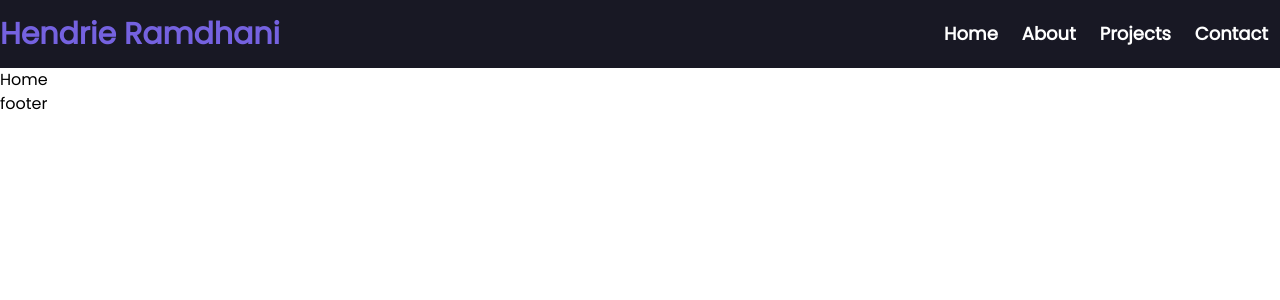
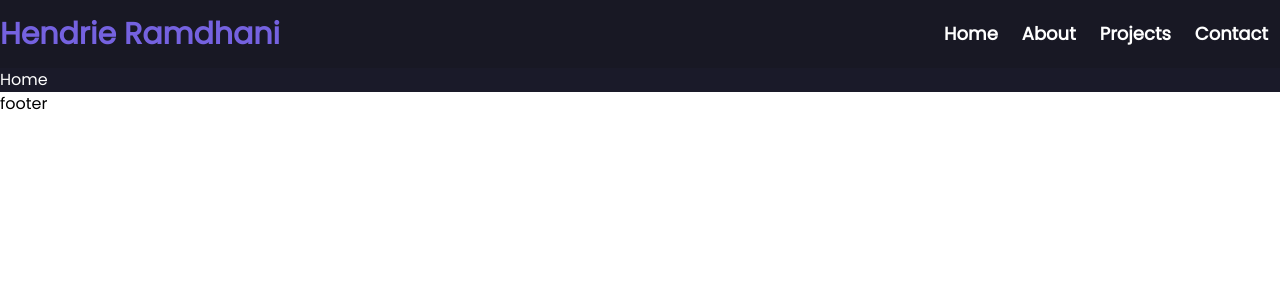
Before and after one commit to ramdhanihendrie/hendrieramdhani-web, a Next.js app: page / in a window 1280 px wide. Shown: the top 300 px of the page. Built offline with nearby package versions, Linux system fonts and the light colour scheme.

Commit message:
Background color in index page

```diff
--- a/pages/index.js
+++ b/pages/index.js
@@ -2,7 +2,7 @@ import Head from "next/head";
 
 export default function Index() {
   return (
-    <div>
+    <div className="bg-secondary text-white">
       <Head>
         <title>Hendrie Ramdhani</title>
         <meta name="description" content="Hendrie Ramdhani" />
```
